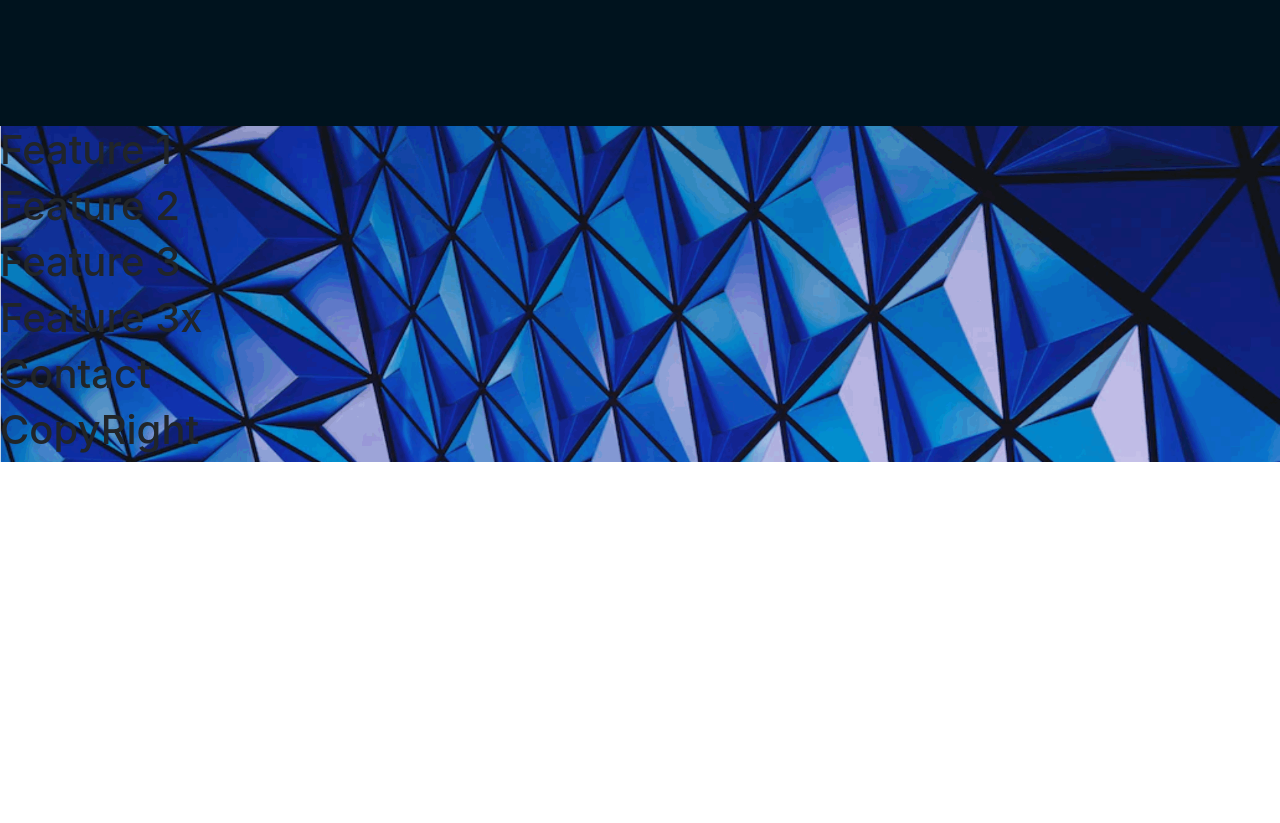
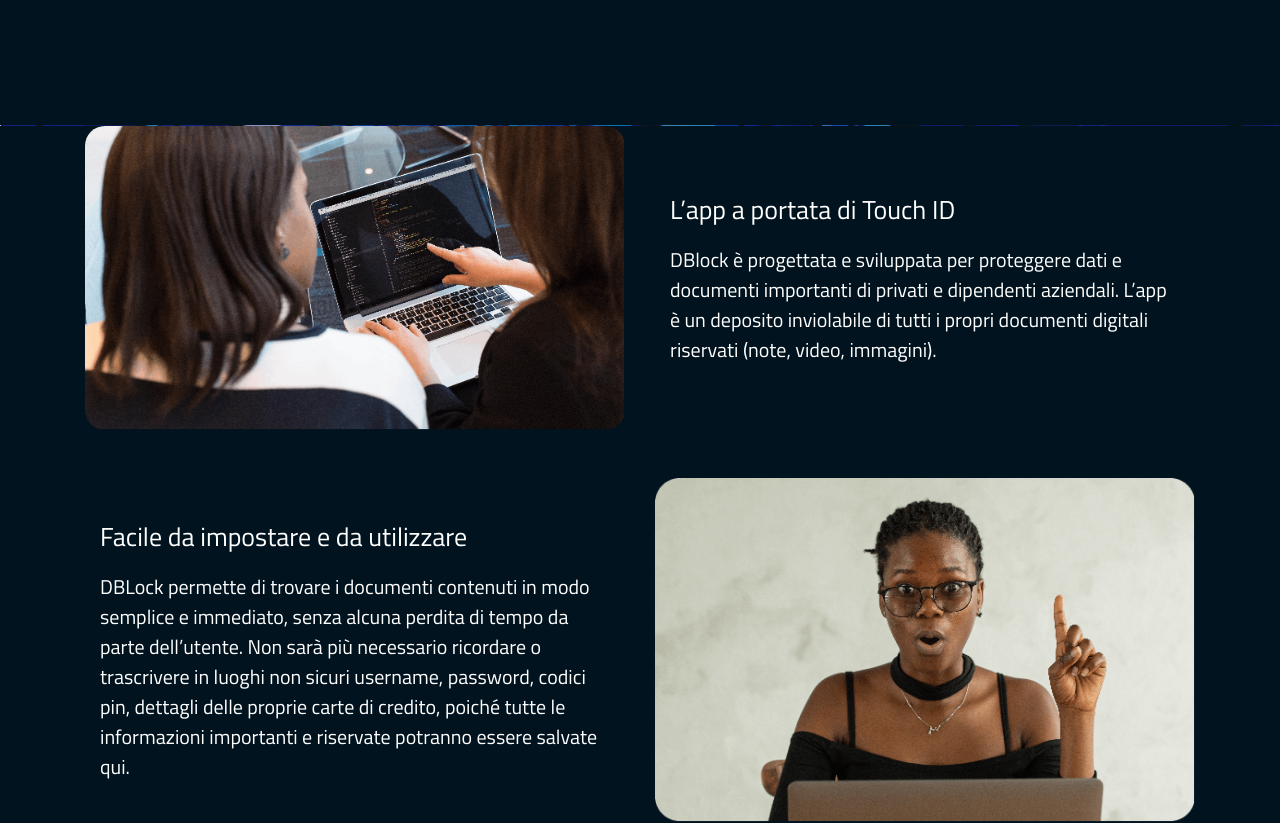
Before and after one commit to DanielMoln/Svelt-landing-page, a Svelte app: page / in a window 1280 px wide. Shown: the part 764-1587 px from the top of the page. Before the commit the page ends 1226 px from the top, so only its background shows below. Built offline with nearby package versions, Linux system fonts and the light colour scheme.

Commit message:
Finished feature

```diff
--- a/src/App.svelte
+++ b/src/App.svelte
@@ -1,20 +1,43 @@
 <script>
+  import mutogatos from "./assets/images/pexels-christin.png";
+  import meglepodott from "./assets/images/Gruppo di masch.png";
+  import telefon from "./assets/images/Immagine 8.png";
+
   import Contact from "./components/Contact.svelte";
   import CopyRight from "./components/CopyRight.svelte";
+  import Fingerprint from "./components/Fingerprint.svelte";
+  import Navigation from "./components/Navigation.svelte";
   import Feature from "./components/Feature.svelte";
   import FeatureCollection from "./components/FeatureCollection.svelte";
-  import Fingerprint from "./components/Fingerprint.svelte";
-  import Navigation from "./components/Navigation.svelte";
 </script>
 
 <Navigation />
 <Fingerprint />
-<Feature num={1} />
-<Feature num={2} />
-<Feature num={3} />
-<FeatureCollection />
+<div class="col-12 background-blue">
+  <Feature
+    isRight={true}
+    img={mutogatos}
+    Title="L’app a portata di Touch ID"
+    Content="DBlock è progettata e sviluppata per proteggere dati e documenti importanti di privati e dipendenti aziendali. L’app è un deposito inviolabile di tutti i propri documenti digitali riservati (note, video, immagini)."
+  />
+  <Feature
+    isRight={false}
+    img={meglepodott}
+    Title="Facile da impostare e da utilizzare"
+    Content="DBLock permette di trovare i documenti contenuti in modo semplice e immediato, senza alcuna perdita di tempo da parte dell’utente. Non sarà più necessario ricordare o trascrivere in luoghi non sicuri username, password, codici pin, dettagli delle proprie carte di credito, poiché tutte le informazioni importanti e riservate potranno essere salvate qui."
+  />
+  <Feature
+    isRight={true}
+    img={telefon}
+    Title="Immediata e intuitiva"
+    Content="DBlock non richiede alcuna password per fare in modo che l’applicazione funzioni, poiché è sufficiente usare il proprio Touch ID per sbloccarla. Con questo semplice gesto è possibile criptare tutte le proprie informazioni confidenziali, proteggerle e renderle sicure da attacchi hacker."
+  />
+</div>
 <Contact />
 <CopyRight />
 
 <style>
+  .background-blue {
+    background-color: #00131e;
+  }
 </style>
--- a/src/components/Feature.svelte
+++ b/src/components/Feature.svelte
@@ -1,5 +1,56 @@
 <script>
-  export let num = 0;
+  export let img;
+  export let isRight;
+  export let Title;
+  export let Content;
 </script>
 
-<h1>Feature {num}</h1>
+<div class="container mb-5">
+  <div class="row">
+    <div
+      class={"d-flex w-100 flex-row" +
+        (isRight ? "" : "-reverse") +
+        " flex-wrap"}
+    >
+      <div class="col-12 col-lg-6 d-flex">
+        <img
+          class="w-100 img-fluid"
+          src={img}
+          alt="Image"
+          style="border-radius: 20px;"
+        />
+      </div>
+
+      <div class="col-12 col-lg-6 d-flex">
+        <div class="row d-flex justify-content-start align-items-center">
+          <div class="container">
+            <div class="col-12 mb-3">
+              <span class="title">{Title}</span>
+            </div>
+            <div class="col-12">
+              <span class="content">{Content}</span>
+            </div>
+          </div>
+        </div>
+      </div>
+    </div>
+  </div>
+</div>
+
+<style lang="scss">
+  @import "../node_modules/rfs/scss";
+
+  .title {
+    font-family: titillium;
+    font-weight: 400;
+    @include font-size(1.625rem);
+    color: white !important;
+  }
+
+  .content {
+    font-family: titillium;
+    font-weight: 400;
+    @include font-size(1.25rem);
+    color: white !important;
+  }
+</style>
--- a/src/components/Fingerprint.svelte
+++ b/src/components/Fingerprint.svelte
@@ -4,8 +4,8 @@
 </script>
 
 <div class="fingerground" style="height: 808px;">
-  <div class="container d-flex h-100 align-center">
-    <div class="col-12 col-xl-8 d-flex align-items-start">
+  <div class="container h-100 d-flex align-center">
+    <div class="col-12 col-xl-8 d-flex align-items-start align-center">
       <div
         class="row justify-content-center align-self-top align-self-xl-center"
       >
@@ -36,6 +36,8 @@
 
   .fingerground {
     background-image: url("../assets/images/Esclusione 1.png");
+    background-repeat: no-repeat;
+    background-size: cover;
   }
 
   .fingerText {
```
Also changed, not shown: src/assets/images/Gruppo di masch.png (added), src/assets/images/pexels-monstera.png (deleted).
